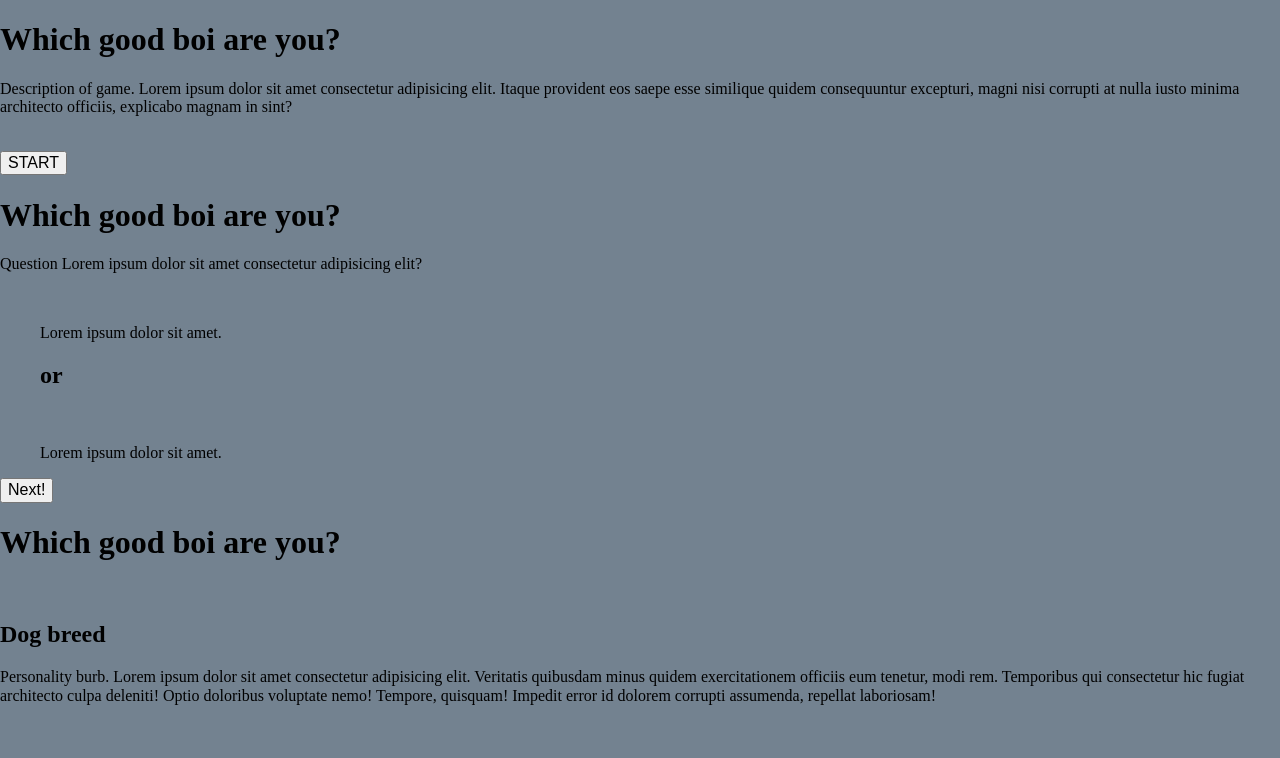
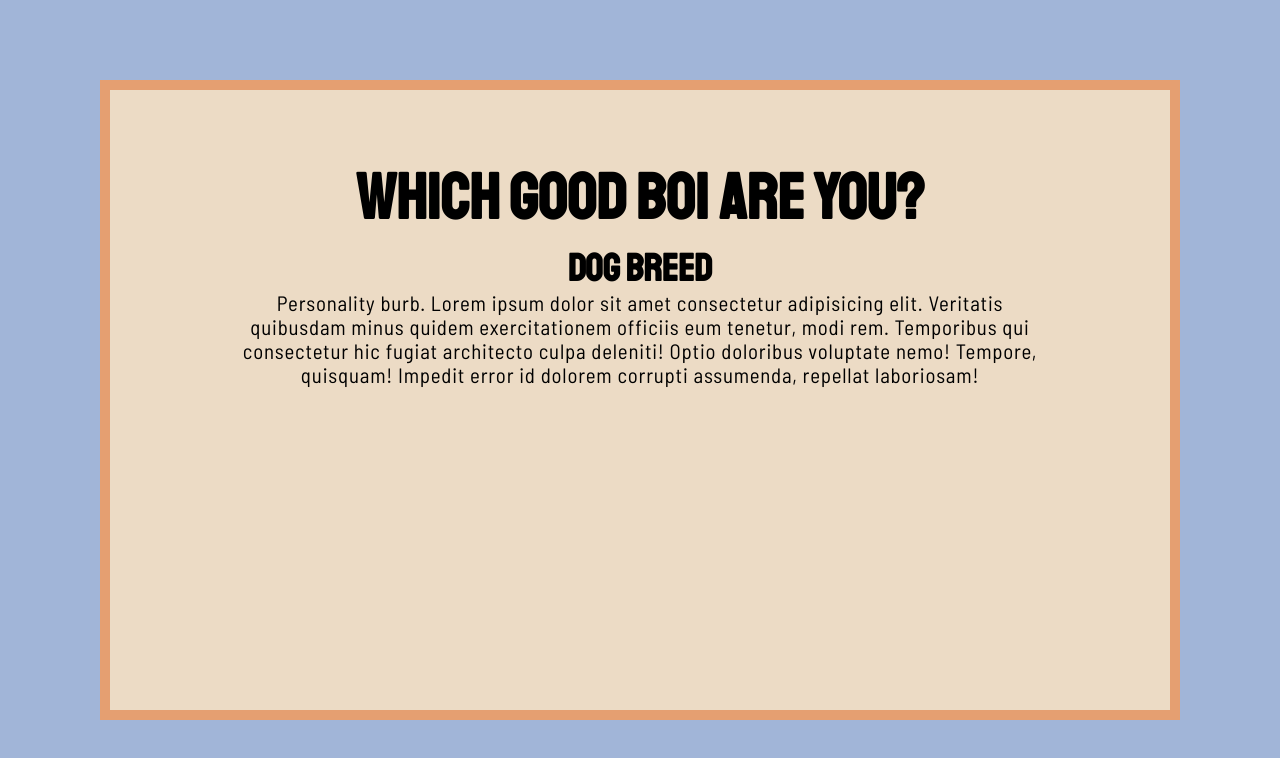
Before and after one commit to celeste-char/project04, a plain HTML site: page index.html in a window 1280 px wide. Drawn offline with Linux system fonts and the light colour scheme.

Commit message:
styles done

```diff
--- a/index.html
+++ b/index.html
@@ -6,9 +6,14 @@
     <meta http-equiv="X-UA-Compatible" content="ie=edge">
     <title>Document</title>
     <link rel="stylesheet" href="./styles/styles.css">
+    <link href="https://fonts.googleapis.com/css?family=Barlow+Semi+Condensed|Staatliches&display=swap" rel="stylesheet">
+
+    <!-- https://www.flaticon.com/free-icons/dog -->
+
+
 </head>
 <body>
-    <section class="startPage">
+    <!-- <section class="startPage">
         <div class="wrapper">
             <h1>Which good boi are you?</h1>
 
@@ -22,9 +27,8 @@
 
             <button>START</button>
         </div>
-    </section>
-
-    <section class="questionPage">
+    </section>  -->
+    <!-- <section class="questionPage">
         <div class="wrapper">
             <h1>Which good boi are you?</h1>
 
@@ -59,7 +63,7 @@
             </main>
             <button>Next!</button>
         </div>
-    </section>
+    </section> -->
 
     <section class="resultsPage">
         <div class="wrapper">
--- /dev/null
+++ b/styles/scss/_buttons.scss
@@ -0,0 +1,5 @@
+button {
+    padding: 1% 4%!important;
+    background-color: $accentColor;
+    color: $white;
+}
--- /dev/null
+++ b/styles/scss/_fonts.scss
@@ -0,0 +1,33 @@
+body {
+    font-size: 62.5%;
+    font-family: $bodyFont;
+}
+
+h1 {
+    text-transform: uppercase;
+    font-size: 4.0rem;
+}
+
+h2 {
+    font-size: 2.4rem;
+}
+
+h1,
+h2,
+button {
+    font-family: $titleFont;
+}
+
+p,
+button {
+    font-size: 1.3rem;
+}
+
+p {
+    letter-spacing: 0.05rem;
+}
+
+button {
+    letter-spacing: 0.1rem;
+    font-size: 1.8rem;
+}
--- /dev/null
+++ b/styles/scss/_mixins.scss
@@ -0,0 +1,5 @@
+@mixin wrapper {
+    max-width: 1200px;
+    width: 90%;
+    margin: 0 auto;
+}
--- /dev/null
+++ b/styles/scss/_questionsPage.scss
@@ -0,0 +1,12 @@
+.questionPage {
+    width: 100%;
+    ul {
+        display: flex;
+        justify-content: center;
+        align-items: stretch;
+    }
+    li {
+        width: 100%;
+        text-align: center;
+    }
+}
--- /dev/null
+++ b/styles/scss/_resultPage.scss
@@ -0,0 +1,4 @@
+h2,
+p {
+    text-align: center;
+}
--- a/styles/scss/_setup.scss
+++ b/styles/scss/_setup.scss
@@ -11,3 +11,22 @@ html { -moz-box-sizing: border-box; -webkit-box-sizing: border-box; box-sizing:
 li {
     list-style: none;
 }
+
+h1,
+h2,
+p,
+main,
+div,
+img,
+section,
+ul,
+li,
+body
+button {
+    margin: 0;
+    padding: 0;
+}
+button {
+    border: none;
+    display: block;
+}
--- a/styles/scss/_startPage.scss
+++ b/styles/scss/_startPage.scss
@@ -1,3 +1,25 @@
 body {
-    background-color: $secondaryColor;
+    background-color: $primaryColor;
+    display: flex;
+    justify-content: center;
+    align-items: center;
+    height: 100vh;
 }
+
+section {
+    display: flex;
+    flex-direction: column;
+    align-items: center;
+    height: 80%;
+}
+
+.wrapper {
+    @include wrapper;
+    background-color: $offWhite;
+    border: solid 10px $accentColor;
+    display: flex;
+    flex-direction: column;
+    align-items: center;
+    height: 100%;
+    padding: 6% 10%;
+}
--- a/styles/scss/_variables.scss
+++ b/styles/scss/_variables.scss
@@ -1,8 +1,11 @@
 //palette 2
-
-$white: #f7f4ea;
+$white: #faf8f0;
+$offWhite: #ecdbc5;
 $darkGrey: #30323d;
 $black: #000500;
 $primaryColor: #a1b5d8;
 $secondaryColor: #738290;
 $accentColor: #e59f71;
+
+$titleFont: 'Staatliches', cursive;
+$bodyFont: 'Barlow Semi Condensed', sans-serif;
--- a/styles/scss/styles.scss
+++ b/styles/scss/styles.scss
@@ -1,5 +1,15 @@
+@import 'mixins';
+
 @import 'variables';
 
 @import 'setup';
 
+@import 'fonts';
+
+@import 'buttons';
+
 @import 'startPage';
+
+@import 'questionsPage';
+
+@import 'resultPage'
```
Also changed, not shown: styles/styles.css.
